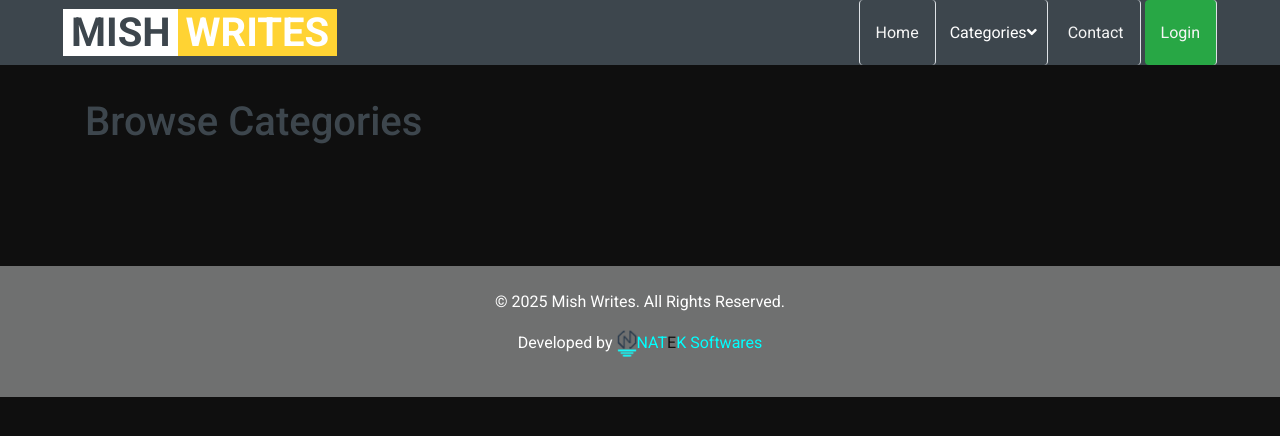
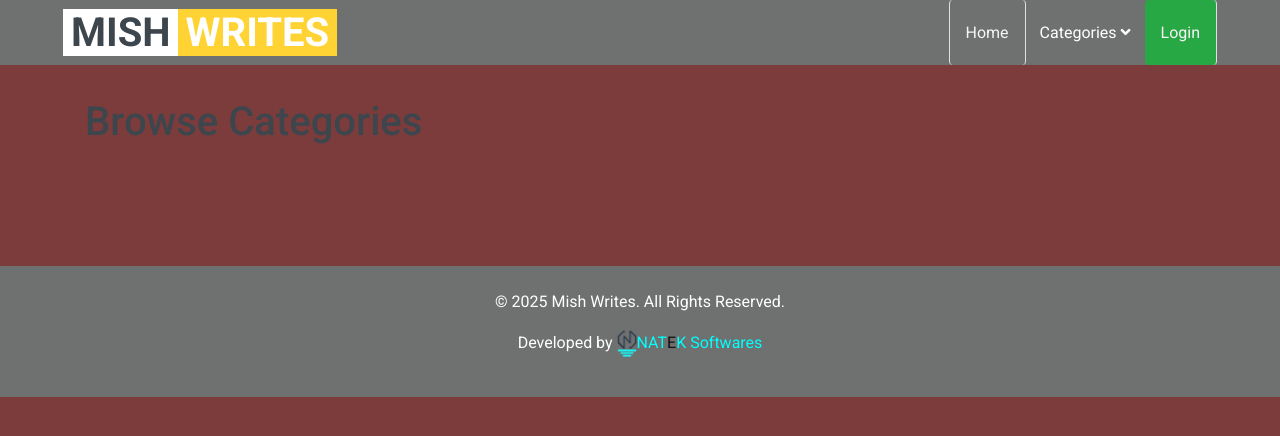
Before and after one commit to NATEK-Softwares/waveza, a Flask app: page /categories in a window 1280 px wide. Shown: the top 436 px of the page. Run offline with Flask 3, Linux system fonts and the light colour scheme; data that the repository does not hold is empty; parts of the project's set-up code (start-up, migrations or seed data) failed here and were passed over; some libraries are stand-ins or nearby versions.

```diff
--- a/templates/base.html
+++ b/templates/base.html
@@ -32,12 +32,12 @@
     <link href="https://cdn.quilljs.com/1.3.6/quill.snow.css" rel="stylesheet">
 </head>
 
-<body>
+<body style="background-color: #7c3c3c;">
     <!-- Navbar Start -->
-    <div class="container-fluid bg-dark mb-30 position-fixed" style="z-index: 10;">
+    <div class="container-fluid mb-30 position-fixed" style="z-index: 10; background-color: rgb(111, 112, 112);">
         <div class="row px-xl-5">
             <div class="col-lg-12">
-                <nav class="navbar navbar-expand-lg bg-dark navbar-dark py-3 py-lg-0 px-0">
+                <nav class="navbar navbar-expand-lg navbar-dark py-3 py-lg-0 px-0" style="background-color: rgb(111, 112, 112);">
                     <button type="button" class="navbar-toggler" data-bs-toggle="collapse" data-bs-target="#navbarCollapse">
                         <span class="navbar-toggler-icon"></span>
                     </button>
@@ -53,7 +53,7 @@
                             <!-- Quick Links to first 2 categories -->
                             {% for cat, count in nav_categories[:2] %}
                                 {% if cat %}
-                                <a href="{{ url_for('category', name=cat) }}" class="nav-item nav-link border-right rounded align-content-center px-3 mr-1 fa fa-alert">
+                                <a href="{{ url_for('category', name=cat) }}" class="nav-item nav-link  rounded align-content-center px-3 mr-1 fa fa-alert">
                                     {{ cat.replace('-', ' ').title() }}
                                     <!-- <p class="text-dark">({{ count }})</p> -->
                                 </a>
@@ -61,7 +61,7 @@
                             {% endfor %}
                             <!-- Dropdown for all categories -->
                             <!-- Navbar Categories -->
-                            <a href="#" class="nav-link dropdown-toggle align-content-center border-right mr-1 rounded text-light" data-toggle="dropdown">Categories<i class="fa fa-angle-down mt-1"></i></a>
+                            <a href="#" class="nav-link dropdown-toggle align-content-center  mr-1 rounded text-light" data-toggle="dropdown">Categories <i class="fa fa-angle-down mt-1"></i></a>
                             <div class="dropdown-menu bg-primary rounded-0 border-0 m-0">
                                 {% for category, count in nav_categories %}
                                     {% if category %}
@@ -76,7 +76,7 @@
                                 </a>
                             </div>
 
-                            <a href="{{ url_for('contact') }}" class="nav-item nav-link align-content-center px-3 mr-1 border-right rounded">Contact</a>
+                            <!-- <a href="{{ url_for('contact') }}" class="nav-item nav-link align-content-center px-3 mr-1 border-right rounded">Contact</a> -->
 
                             {% if current_user.is_authenticated %}
                             <a href="{{ url_for('profile') }}" class="nav-item nav-link align-content-center px-3 text-danger rounded bg-info">Profile</a>
```
